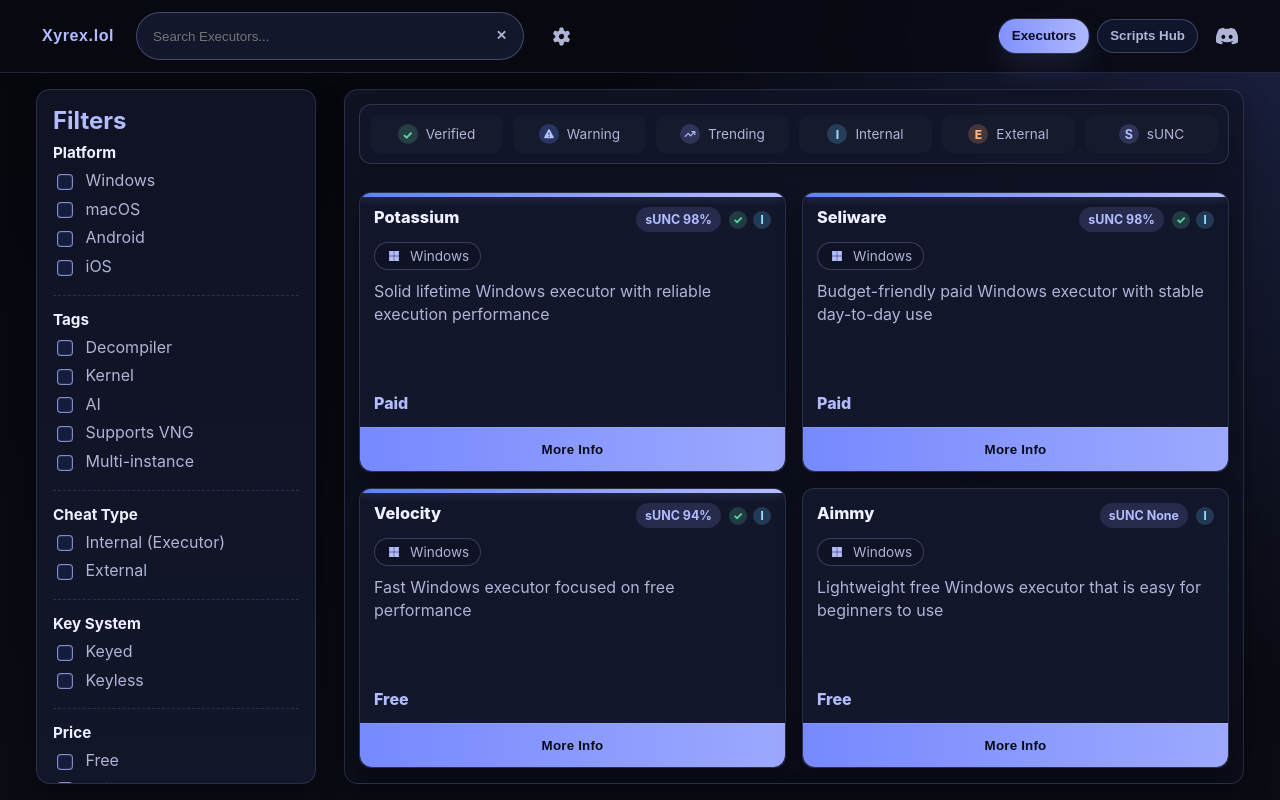
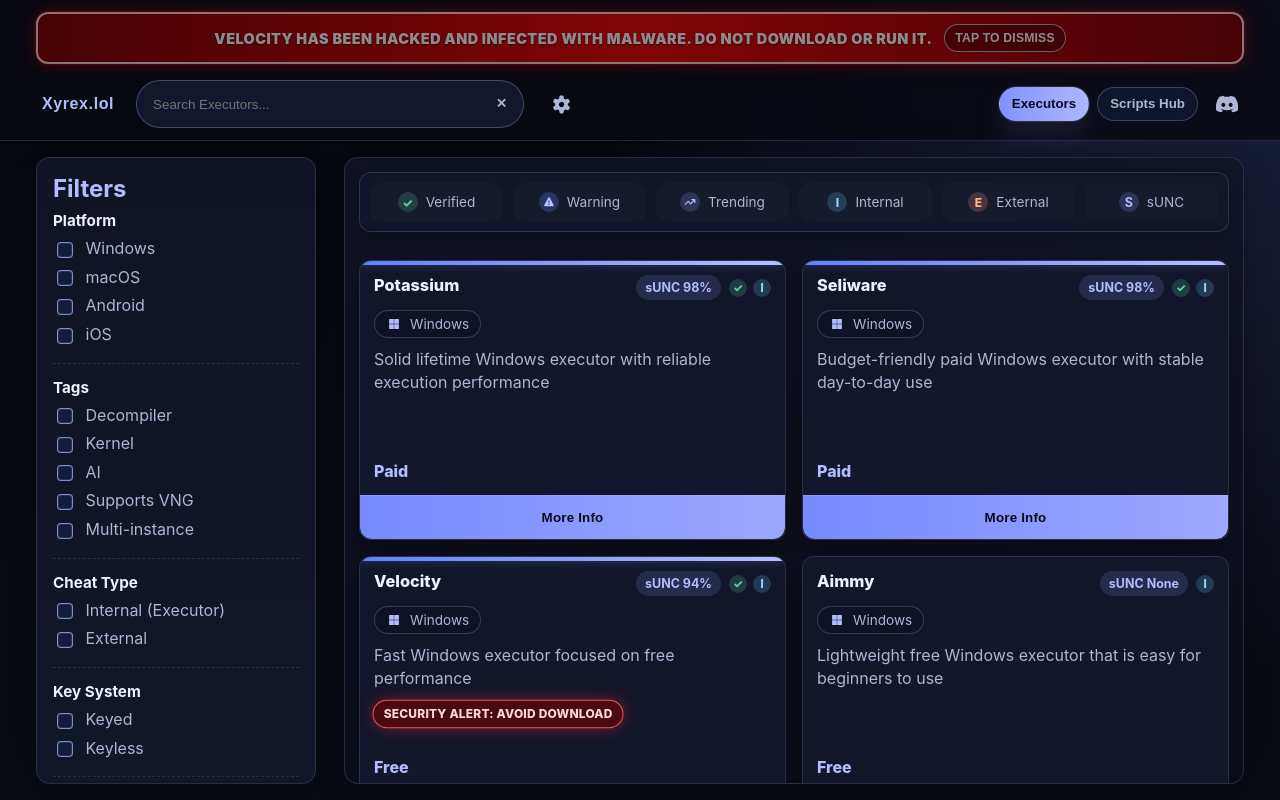
Before and after one commit to plutoxqqq/Xyrex.lol, a plain HTML site: page index.html in a window 1280 px wide. Drawn offline with Linux system fonts and the light colour scheme.

Commit message:
Add tap-to-dismiss behavior for the warning banner

```diff
--- a/index.html
+++ b/index.html
@@ -61,6 +61,10 @@
 <body>
   <header class="topnav">
     <div class="nav-inner">
+      <div class="site-alert-banner" role="alert" aria-live="assertive">
+        <span>VELOCITY HAS BEEN HACKED AND INFECTED WITH MALWARE. DO NOT DOWNLOAD OR RUN IT.</span>
+        <button class="site-alert-dismiss" type="button" aria-label="Dismiss warning banner for this session">Tap to dismiss</button>
+      </div>
       <button id="brandHomeBtn" class="brand brand-btn" type="button">Xyrex.lol</button>
 
       <div class="search-wrap">
--- a/script.js
+++ b/script.js
@@ -698,6 +698,12 @@
   body.appendChild(header);
   body.appendChild(createPlatformChips(product.platform));
   body.appendChild(summary);
+  if (product.name === 'Velocity') {
+    const warningPill = document.createElement('div');
+    warningPill.className = 'card-alert-pill';
+    warningPill.textContent = 'Security alert: avoid download';
+    body.appendChild(warningPill);
+  }
   body.appendChild(price);
 
   const infoBtn = document.createElement('button');
@@ -826,6 +832,7 @@
 function openModal(product) {
   const overlay = qs('#modalOverlay');
   const content = qs('#modalContent');
+  const isVelocity = product.name === 'Velocity';
 
   const officialSite = product.officialSite || '';
   const officialSiteHost = officialSite
@@ -856,6 +863,14 @@
   content.innerHTML = `
     <h2>${escapeHtml(product.name)}</h2>
     <p class="modal-headline">${escapeHtml(stripTrailingPeriod(product.description))}</p>
+    ${
+      isVelocity
+        ? `<div class="modal-velocity-warning" role="alert" aria-live="assertive">
+             <strong>⚠ Critical Safety Warning</strong>
+             VELOCITY HAS BEEN HACKED AND INFECTED WITH MALWARE. DO NOT DOWNLOAD OR RUN IT.
+           </div>`
+        : ''
+    }
     <div class="modal-layout">
       <div>
         <div class="modal-section"><strong>Pros</strong><ul>${product.pros.map(f => `<li>${escapeHtml(f)}</li>`).join('')}</ul></div>
@@ -1533,6 +1548,15 @@
   qs('#deleteScriptBtn').addEventListener('click', deleteSelectedScript);
 }
 
+function initSiteAlertBanner() {
+  const banner = qs('.site-alert-banner');
+  const dismissButton = qs('.site-alert-dismiss');
+  if (!banner || !dismissButton) return;
+  dismissButton.addEventListener('click', () => {
+    banner.classList.add('is-dismissed');
+  });
+}
+
 function syncNavigationLayoutMetrics() {
   const topnav = qs('.topnav');
   if (!topnav) return;
@@ -1562,6 +1586,7 @@
 
 function init() {
   setBetaFeaturesEnabled(getBetaFeaturesEnabled());
+  initSiteAlertBanner();
   syncNavigationLayoutMetrics();
   renderProducts(products);
   initScriptsHub();
--- a/style.css
+++ b/style.css
@@ -88,11 +88,51 @@
   width:min(100%, var(--max-width));
   margin: 0 auto;
   display: flex;
+  flex-wrap: wrap;
   align-items: center;
   gap: 1rem;
   padding: 12px 16px;
 }
 .topnav .nav-inner > *{ min-width:0; }
+.site-alert-banner{
+  width:100%;
+  display:flex;
+  flex-wrap:wrap;
+  align-items:center;
+  justify-content:center;
+  gap:10px 12px;
+  padding:10px 14px;
+  border:2px solid #ffd4d4;
+  border-radius:12px;
+  background:linear-gradient(90deg, #8b0000, #ff0000, #8b0000);
+  color:#ffffff;
+  text-align:center;
+  font-size:.9rem;
+  font-weight:900;
+  letter-spacing:.45px;
+  text-transform:uppercase;
+  text-shadow:0 1px 2px rgba(0,0,0,.55);
+  box-shadow:0 0 0 2px rgba(255,0,0,.2), 0 0 18px rgba(255,0,0,.55);
+  animation:siteAlertFlash 900ms steps(2, end) infinite;
+}
+.site-alert-dismiss{
+  border:1px solid rgba(255, 255, 255, .65);
+  border-radius:999px;
+  background:rgba(0, 0, 0, .3);
+  color:#ffffff;
+  font-size:.76rem;
+  font-weight:800;
+  letter-spacing:.2px;
+  text-transform:uppercase;
+  padding:6px 10px;
+  cursor:pointer;
+}
+.site-alert-dismiss:hover{
+  background:rgba(0, 0, 0, .48);
+}
+.site-alert-banner.is-dismissed{
+  display:none;
+}
 .brand{ font-weight: 800; letter-spacing: .6px; color: var(--periwinkle-2); }
 .brand-btn{ border:0; background:transparent; font-size:1rem; cursor:pointer; }
 .nav-spacer { flex: 1; }
@@ -175,6 +215,22 @@
 }
 
 .card-body{ padding:14px; display:flex; flex-direction:column; gap:10px; flex:1; }
+.card-alert-pill{
+  display:inline-flex;
+  align-items:center;
+  width:fit-content;
+  max-width:100%;
+  padding:6px 10px;
+  border-radius:999px;
+  border:1px solid rgba(255, 95, 95, .9);
+  background:rgba(120, 0, 0, .55);
+  color:#ffd6d6;
+  font-size:.74rem;
+  font-weight:800;
+  letter-spacing:.2px;
+  text-transform:uppercase;
+  animation:velocityWarningPulse 1150ms ease-in-out infinite;
+}
 .card-header{ display:flex; align-items:start; justify-content:space-between; gap:10px; }
 .card-header-left{ display:flex; flex-direction:column; gap:7px; }
 .card-header-right{ display:flex; align-items:center; gap:8px; }
@@ -221,6 +277,22 @@
 .info-stat span{ display:block; color:var(--muted); font-size:.78rem; margin-bottom:4px; }
 .info-stat strong{ font-size:.95rem; }
 .modal-section{ margin:12px 0; }
+.modal-velocity-warning{
+  margin:12px 0 2px;
+  padding:12px;
+  border:2px solid #ff6b6b;
+  border-radius:12px;
+  background:linear-gradient(135deg, rgba(120, 0, 0, .88), rgba(190, 0, 0, .8));
+  color:#fff1f1;
+  box-shadow:0 0 14px rgba(255, 0, 0, .4);
+  animation:velocityWarningPulse 1000ms ease-in-out infinite;
+}
+.modal-velocity-warning strong{
+  display:block;
+  margin-bottom:4px;
+  font-size:.9rem;
+  letter-spacing:.35px;
+}
 .modal-layout{ display:grid; grid-template-columns:minmax(0,1fr) 220px; gap:16px; }
 .status-panel{ border:1px solid rgba(178,188,255,.2); border-radius:10px; padding:12px; background:rgba(10,14,28,.85); height:fit-content; }
 .status-panel h3{ margin:0 0 10px; color:var(--periwinkle-2); }
@@ -437,6 +509,16 @@
   100%{ opacity:0; transform:translate3d(0,10px,0) scale(.976); filter:blur(1px); }
 }
 
+@keyframes siteAlertFlash{
+  0%, 49%{ filter:brightness(1.05) saturate(1.1); opacity:1; }
+  50%, 100%{ filter:brightness(.7) saturate(.9); opacity:.78; }
+}
+
+@keyframes velocityWarningPulse{
+  0%, 100%{ transform:scale(1); box-shadow:0 0 0 rgba(255, 36, 36, .2); }
+  50%{ transform:scale(1.015); box-shadow:0 0 18px rgba(255, 36, 36, .45); }
+}
+
 @media (max-width: 980px){ .legend{ grid-template-columns:repeat(2,minmax(0,1fr)); gap:8px; } }
 
 @media (max-width: 720px){
@@ -479,10 +561,10 @@
 
 @media (max-width: 720px) and (orientation: landscape){
   .topnav{ padding-top: max(0px, var(--safe-top)); }
-  .topnav .nav-inner{ flex-wrap:nowrap; gap:.5rem; padding-block:8px; padding-inline:max(10px, env(safe-area-inset-left, 0px)) max(10px, env(safe-area-inset-right, 0px)); align-items:center; }
+  .topnav .nav-inner{ flex-wrap:wrap; gap:.5rem; padding-block:8px; padding-inline:max(10px, env(safe-area-inset-left, 0px)) max(10px, env(safe-area-inset-right, 0px)); align-items:center; }
   .search-wrap{ order:0; flex:1 1 auto; min-width:0; }
   .search-input{ height:38px; padding:8px 38px 8px 12px; }
-  .page-switch{ order:0; width:auto; flex-wrap:nowrap; }
+  .page-switch{ order:0; width:auto; flex-wrap:wrap; }
   .page-switch-btn{ padding:7px 10px; font-size:.82rem; }
   .themed-icon-control{ inline-size:30px; block-size:30px; }
   .brand{ white-space:nowrap; font-size:.88rem; }
```
Also changed, not shown: dodge/index.html (+4 -0 lines).
